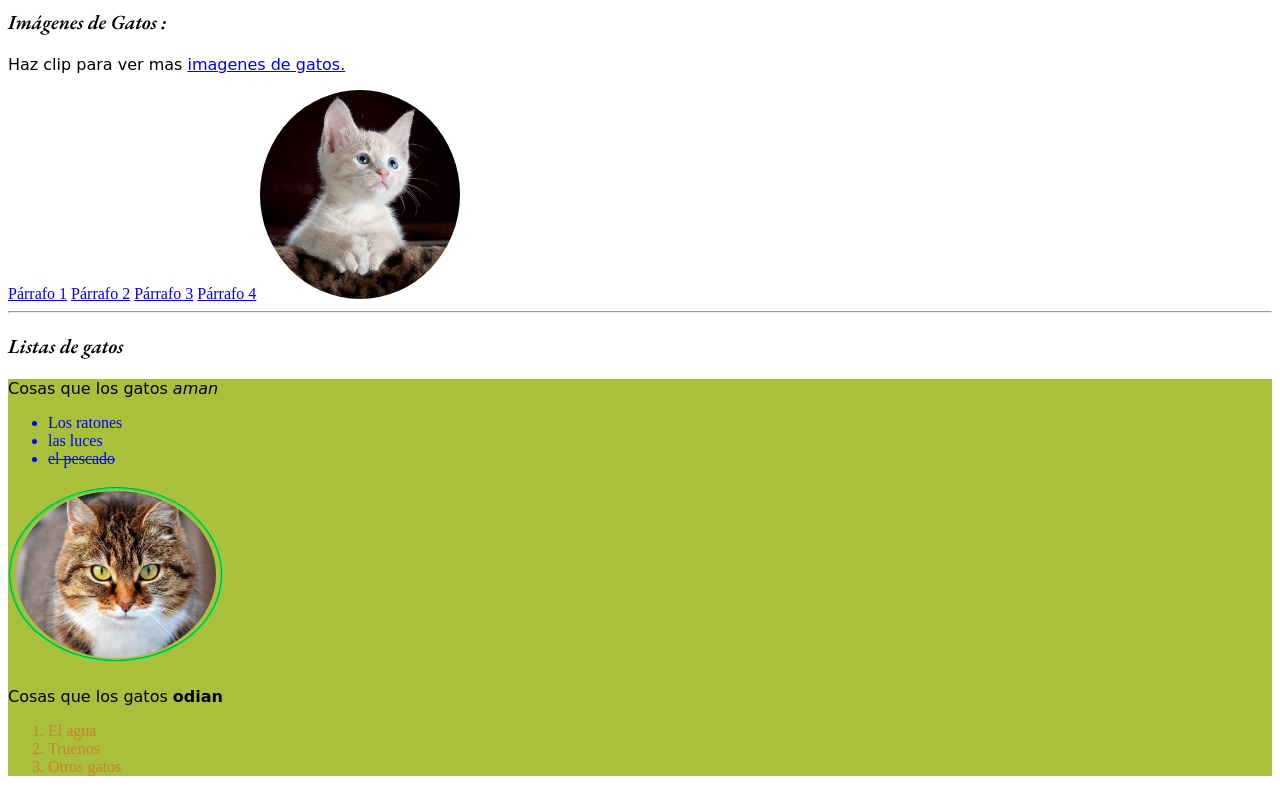
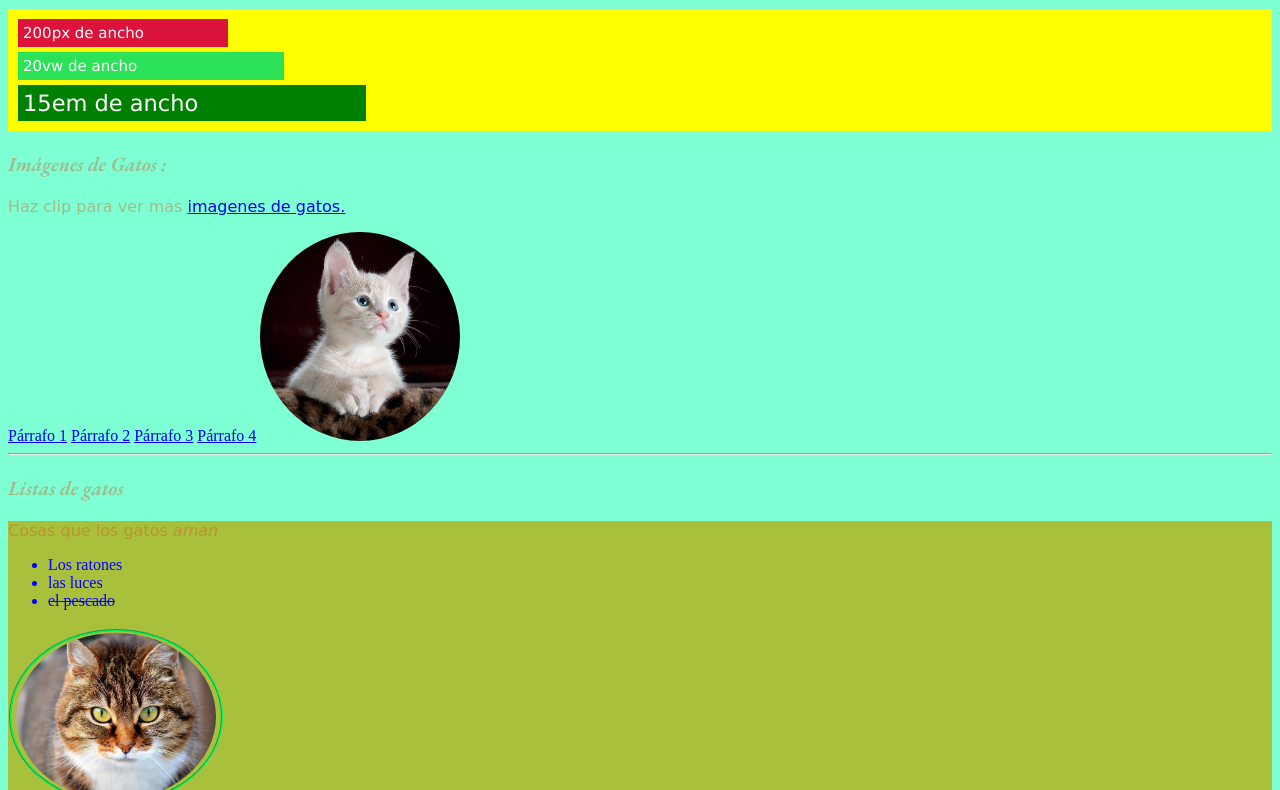
Before and after one commit to cjvaldi/Practicas-HTML, a plain HTML site: page htmlcss/index.html in a window 1280 px wide. Shown: the part 80-870 px from the top of the page. Drawn offline with nearby package versions, Linux system fonts and the light colour scheme; a web font is replaced by a local one.

Commit message:
Actualizando clases
fin del html y css

```diff
--- a/htmlcss/css/style.css
+++ b/htmlcss/css/style.css
@@ -1,35 +1,47 @@
 /* selector universal *   */
 /* selector de clases class  '.class'  */
 
-.lista-de-gatos{
+/* todo lo que aplique al body será general*/
+body{
+  color: rgba(210, 81, 30, 0.39);
+  background-color: aquamarine;
+}
+
+
+.lista-de-gatos {
   color: chocolate;
 }
 
 /* tamaño de letras  con selector de tipo */
 h2,
-h3{
+h3 {
   font-size: 20px;
   font-family: 'EB Garamond', serif;
 
 }
+
 /* li{
   color: blue;
   font-size: 15px;
   font-family: 'EB Garamond', serif;
 } */
-p{
+p {
   font-family: 'Diplomata SC', cursive;
 
 }
-.imagen-de-gatos{
+
+.imagen-de-gatos {
   width: 200px;
   height: auto;
 
-  padding: 2px 5px;   /* con respecto a la imagen */
+  padding: 2px 5px;
+  /* con respecto a la imagen */
 
-  border-width: 2px;  /* ancho */
+  border-width: 2px;
+  /* ancho */
 
-  margin:3px 3px 5px 1px; /* con rescpecto al contenedor */
+  margin: 3px 3px 5px 1px;
+  /* con rescpecto al contenedor */
 
 
   border-radius: 5px;
@@ -37,45 +49,158 @@ p{
   border-style: solid double dotted;
   border-style: groove;
 }
-.bordes-redondeados{
+
+.bordes-redondeados {
   width: 200px;
   border-radius: 50%;
   /* border-radius: 150px; */
 }
 
-div{
+div {
   background-color: aquamarine;
 }
 
-.contenedor-listas{
+.contenedor-listas {
   background-color: rgb(168, 192, 60);
 }
+
 /* para los id # */
 
-#titulo-app-gatos{
+#titulo-app-gatos {
   font-size: 30px;
   color: brown;
 }
-#imagen-gatitos{
+
+#imagen-gatitos {
   border-radius: 50%;
 }
-#lista-gatos-aman{
+
+#lista-gatos-aman {
   color: blue;
 }
-#lista-gatos-odian{
+
+#lista-gatos-odian {
   color: rgb(206, 129, 41);
 }
 
 /* selector de elementos por atributos */
-img[alt]{
+img[alt] {
   border-radius: 50%;
 }
 
-[type="radio"]{
-  margin: 20px;
-}
-input[type="checkbox"]{
+[type="radio"] {
   margin: 20px;
 }
 
-a[href="]
+input[type="checkbox"] {
+  margin: 20px;
+}
+
+a[hrer="https://www.freecodecamp.org/espanol/"] {
+  color: red;
+  text-decoration: none;
+  font-weight: bold;
+}
+
+/* unidades absolutas y relativas
+px pixel
+vw depente tamano pantalla
+em depende tamañoi letra
+*/
+#contenedor-principal {
+  color: white;
+  padding: 5px;
+  font-size: 15px;   /* fuente padre de contenedor*/
+  background-color: yellow;
+  font-family: Verdana, Geneva, Tahoma, sans-serif;
+}
+
+.rectangulo {
+  padding: 5px;
+  margin: 5px;
+}
+
+.px {
+  background-color: crimson;
+  width: 200px;
+}
+/* relativa al tamaño de la pantalla*/
+.vw {
+  background-color: rgb(43, 226, 89);
+  width: 20vw;
+}
+
+/*relativo al tamaño de la fuente */
+.em {
+  background-color: green;
+  width: 15em;
+  font-size: 1.5em; /* con relacion a la fuente del padre*/
+}
+/* priorizar estilos sobre otros
+cogera siempre el orden en css
+*/
+/* prioridad  class y id
+el id tiene prioridad sobre la clase
+aunque se escriba antes en el CSS
+# id
+.class
+
+*/
+
+/* prioridad  id , class y style
+
+id="titulo" style="color:purple" class="texto"
+en este caso el style en linea tiene prioridad
+"!important"  -es para que tenga prioridad
+
+*/
+
+/* colores hexadecimales
+0-9 A-F  16 digitos se puede escribir en may o min
+#000000 (Rojo verde azul )-> negro
+#FFFFFF blanco
+colour picker para ver la paleta de colores
+
+tambien se puede usar 3 digitos #000 , #fff si cada para es el mismo digito
+*/
+
+/* valores RGB
+backgroud-color:RGB(255, 255, 0)
+separado por coma y espacio
+
+backgroud-color:rgba(255, 255, 0 0.267) transparencia
+a -> alfa ->transparencia
+
+*/
+/*  -------------------------
+    varibles css
+pinguinos
+"--variable css"
+--pinguino-piel=red;
+--pinguino-mejilla: pink;
+--pinguimp-barriga:white;
+
+
+.pinguino-superior{
+  background: var(--pinguino-piel);
+}
+
+** valores de respaldo
+para errores en los nombres de variables
+background:var(--pinguien-piel, black);
+
+internet Explorer no reconoce variables css asi que se
+asigna primero el color de respaldo
+background:black;
+background:var(--pinguien-piel, black);
+
+herencia de variables
+:root{  seria el padre de todo
+  aqui se podria poner las variables para hacer la global
+  --pinguimp-barriga:white;
+}
+cambiar variable para un area especifica
+se puede volver a definir en otra seccion
+
+
+*/
--- a/htmlcss/index.html
+++ b/htmlcss/index.html
@@ -36,13 +36,19 @@
   <h2 id="titulo-app-gatos">AppDeGatos</h2>
 
   <!-- TODO agregar enlaces de gatos -->
+  <!-- unidades relativas y absolutas -->
+  <div id="contenedor-principal">
+    <div class="rectangulo px ">200px de ancho</div>
+    <div class="rectangulo vw">20vw de ancho</div>
+    <div class="rectangulo em">15em de ancho</div>
+  </div>
   <main>
     <h3>Imágenes de Gatos :</h3>
     <!-- rel="noopener noreferrer" para evitar ataques  -->
     <p>Haz clip para ver mas <a href="https://www.freecodecamp.org/espanol/" alt="Pagina para aprender a programar"
         target="_blank" rel="noopener noreferrer">imagenes de gatos.</a></p>
 
-        <!-- creando enlaces directos a los parrafos con a  -->
+    <!-- creando enlaces directos a los parrafos con a  -->
     <a href="#parrafo-1">Párrafo 1</a>
     <a href="#parrafo-2">Párrafo 2</a>
     <a href="#parrafo-3">Párrafo 3</a>
@@ -70,7 +76,7 @@
         <!-- para tachar palabras <s></s> -->
         <li><s>el pescado</s></li>
       </ul>
-      <img src="/img/gato2.jpg" class="imagen-de-gatos"  alt="Un gato mirandote">
+      <img src="/img/gato2.jpg" class="imagen-de-gatos" alt="Un gato mirandote">
 
       <!-- listas ordenadas  -->
       <!-- palabras importantes <strong></strong> -->
```
Also changed, not shown: htmlcss/css/styleNotas.css (renamed from htmlcss/styleNotas.css).
